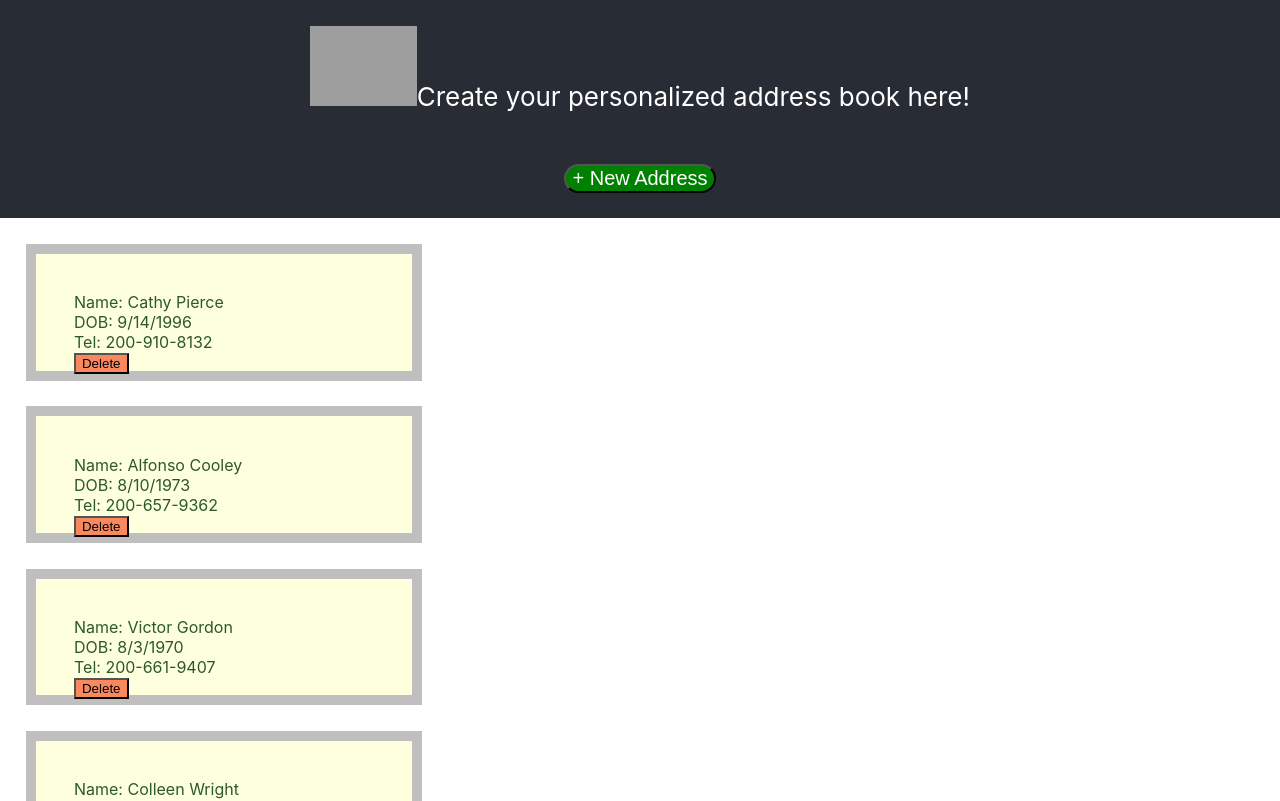
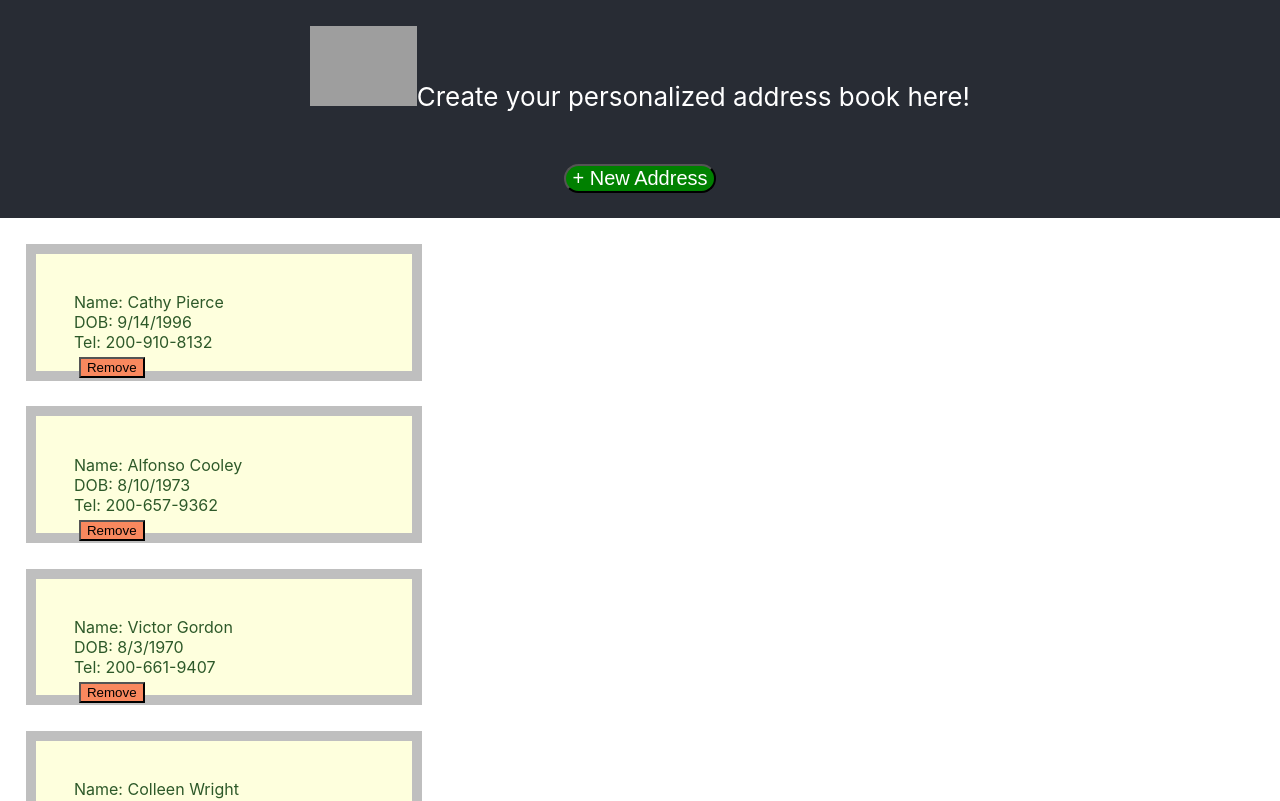
Before and after one commit to shofi384/address-book, a React (Create React App) app: page / in a window 1280 px wide. Shown: the top 801 px of the page. Built offline with nearby package versions, Linux system fonts and the light colour scheme; grey boxes are pictures that could not be loaded.

Commit message:
fix remove button

```diff
--- a/src/App.js
+++ b/src/App.js
@@ -55,7 +55,6 @@ class App extends Component {
 
     this.addAddress = this.addAddress.bind(this);
     this.submit = this.submit.bind(this);
-    this.delete = this.delete.bind(this);
   }
 
   addAddress() {
@@ -67,10 +66,9 @@ class App extends Component {
     this.state[e.target.name]= e.target.value;
   }
 
-  delete = (FirstName, e) => {
+  delete(key) {
     let addressList = [...this.state.addressList];
-    let deleteIndex = addressList.findIndex((item) => item.FirstName === FirstName);
-    addressList.splice(deleteIndex, 1);
+    addressList.splice(key, 1);
     this.setState({addressList: addressList});
   }
 
@@ -93,19 +91,19 @@ class App extends Component {
   }
 
   render() {
-    const allAddress = this.state.addressList.map(address =>
-      <div className='container'>
+    const allAddress = this.state.addressList.map((address, key) =>
+      <div key={key} className='container'>
         <div>Name: {address.FirstName + ' ' + address.LastName}</div>
         <div>DOB: {address.Birthday}</div>
         <div>Tel: {address.Telephone}</div>
-        <button type="button" onClick={this.delete} class='delete'>Delete</button>
+        <input type='button' className='delete' value='Remove' onClick={this.delete.bind(this, key)}/>
       </div>);
 
-    const addressForm = (<form className='container' >
-        <input type='text' name='FirstName' placeholder='First Name' onChange={this.change} required/>
-        <input type='text' name='LastName' placeholder='Last Name' onChange={this.change} required/>
-        <input type='text' name='Birthday' placeholder='DOB' onChange={this.change} required/>
-        <input type='text' name='Telephone' placeholder='Phone Number' onChange={this.change} required/><br/>
+    const addressForm = (<form className='container'>
+        <input type='text' name='FirstName' placeholder='First Name' onChange={this.change} required />
+        <input type='text' name='LastName' placeholder='Last Name' onChange={this.change} required />
+        <input type='date' name='Birthday' placeholder='DOB' onChange={this.change} required />
+        <input type='tel' name='Telephone' placeholder='Phone Number' onChange={this.change} pattern="[0-9]{3}-[0-9]{3}-[0-9]{4}" required /><br/>
         <input type="submit" value="Submit" className='button' onClick={this.submit}/>
       </form>);
 
```
